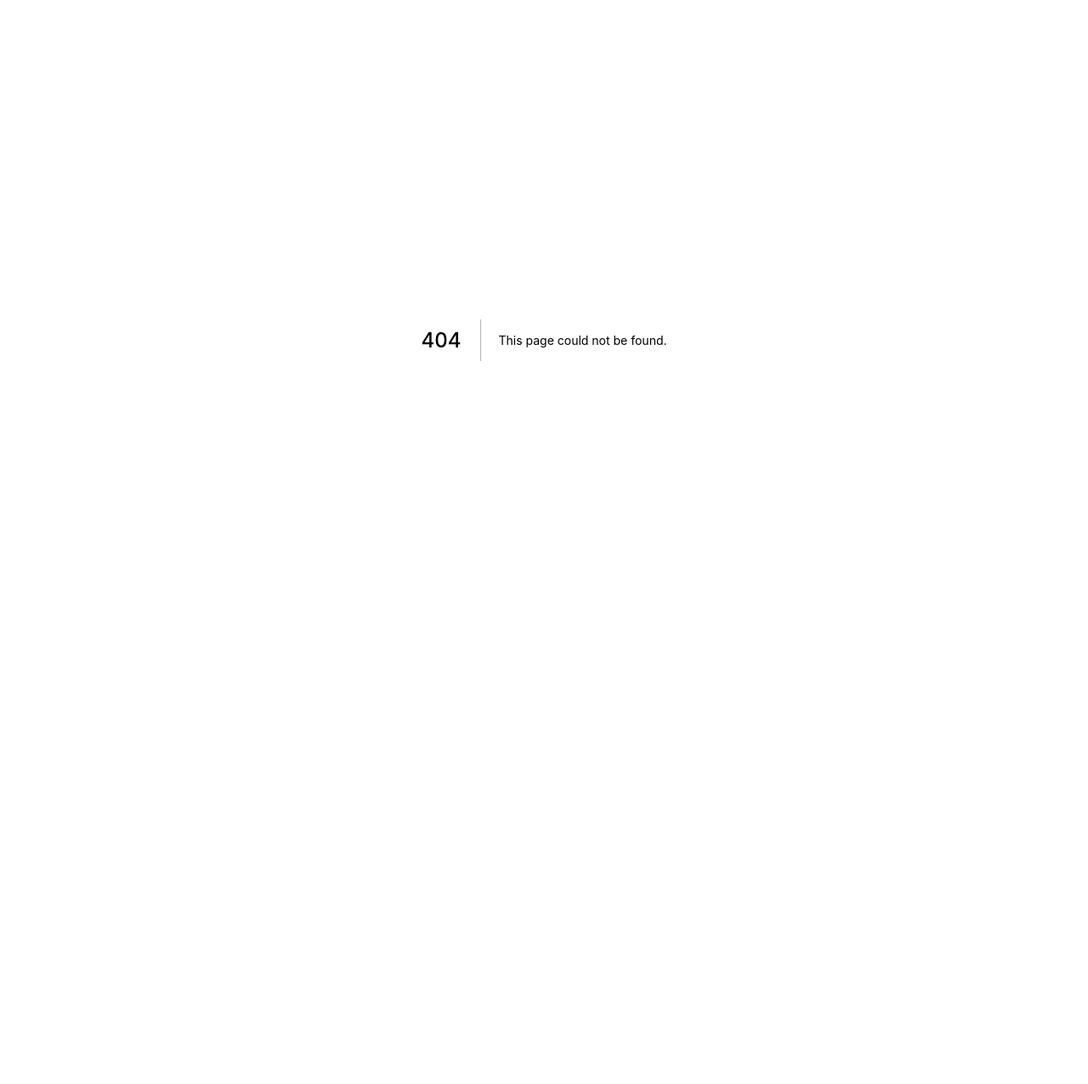
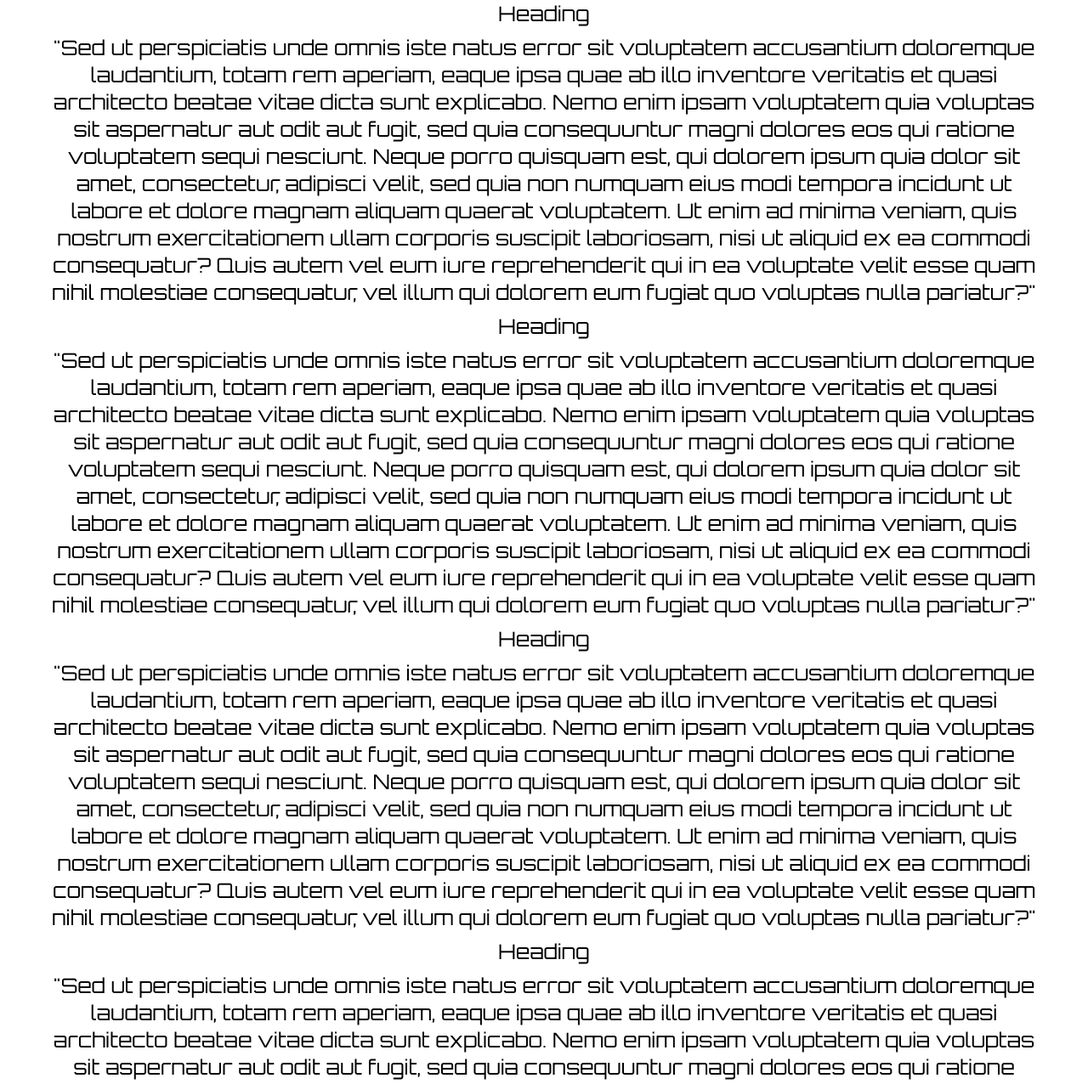
Before and after one commit to prgf87/touchsamadhi, a Next.js app: page /components/Gallery in a window 1280 px wide. Before the commit this address had no page. Shown: the top 1276 px of the page at 85% size. Before the commit the page ends 800 px from the top, so only its background shows below. Built offline with nearby package versions, Linux system fonts and the light colour scheme.

Commit message:
small changes

```diff
--- a/pages/_app.js
+++ b/pages/_app.js
@@ -1,7 +1,14 @@
 import '../styles/globals.css';
+// import Footer from './components/Footer';
 
 function MyApp({ Component, pageProps }) {
-  return <Component {...pageProps} />;
+  return (
+    <div>
+      {/* <Navbar /> */}
+      <Component {...pageProps} />
+      {/* <Footer /> */}
+    </div>
+  );
 }
 
 export default MyApp;
--- /dev/null
+++ b/pages/_document.js
@@ -0,0 +1,20 @@
+import { Html, Head, Main, NextScript } from 'next/document';
+
+export default function Document() {
+  return (
+    <Html>
+      <Head>
+        <link rel="preconnect" href="https://fonts.googleapis.com" />
+        <link rel="preconnect" href="https://fonts.gstatic.com" crossorigin />
+        <link
+          href="https://fonts.googleapis.com/css2?family=Orbitron&display=swap"
+          rel="stylesheet"
+        />
+      </Head>
+      <body>
+        <Main />
+        <NextScript />
+      </body>
+    </Html>
+  );
+}
--- a/pages/components/Background.jsx
+++ /dev/null
@@ -1,14 +0,0 @@
-import React from 'react';
-import Image from 'next-image';
-
-const Background = () => {
-  return (
-    <div className="w-full h-screen mb-2 bg-cover bg-center">
-      <Image />
-      {/* <h1>Background</h1>
-      <p>Hello World!</p> */}
-    </div>
-  );
-};
-
-export default Background;
--- /dev/null
+++ b/pages/components/Footer.jsx
@@ -0,0 +1,11 @@
+import React from 'react';
+
+const Footer = () => {
+  return (
+    <div className="h-[5rem] bg-black w-full">
+      <h1 className="text-white text-2xl">T.O.U.C.H. Samadhi ©</h1>
+    </div>
+  );
+};
+
+export default Footer;
--- /dev/null
+++ b/pages/components/Gallery.jsx
@@ -0,0 +1,118 @@
+import React from 'react';
+
+const Gallery = () => {
+  return (
+    <div className="grid grid-cols-1 max-w-[1200px] text-center mx-auto text-2xl">
+      <div>
+        <h1>Heading</h1>
+        <p>
+          "Sed ut perspiciatis unde omnis iste natus error sit voluptatem
+          accusantium doloremque laudantium, totam rem aperiam, eaque ipsa quae
+          ab illo inventore veritatis et quasi architecto beatae vitae dicta
+          sunt explicabo. Nemo enim ipsam voluptatem quia voluptas sit
+          aspernatur aut odit aut fugit, sed quia consequuntur magni dolores eos
+          qui ratione voluptatem sequi nesciunt. Neque porro quisquam est, qui
+          dolorem ipsum quia dolor sit amet, consectetur, adipisci velit, sed
+          quia non numquam eius modi tempora incidunt ut labore et dolore magnam
+          aliquam quaerat voluptatem. Ut enim ad minima veniam, quis nostrum
+          exercitationem ullam corporis suscipit laboriosam, nisi ut aliquid ex
+          ea commodi consequatur? Quis autem vel eum iure reprehenderit qui in
+          ea voluptate velit esse quam nihil molestiae consequatur, vel illum
+          qui dolorem eum fugiat quo voluptas nulla pariatur?"{' '}
+        </p>
+      </div>
+      <div>
+        <h1>Heading</h1>
+        <p>
+          "Sed ut perspiciatis unde omnis iste natus error sit voluptatem
+          accusantium doloremque laudantium, totam rem aperiam, eaque ipsa quae
+          ab illo inventore veritatis et quasi architecto beatae vitae dicta
+          sunt explicabo. Nemo enim ipsam voluptatem quia voluptas sit
+          aspernatur aut odit aut fugit, sed quia consequuntur magni dolores eos
+          qui ratione voluptatem sequi nesciunt. Neque porro quisquam est, qui
+          dolorem ipsum quia dolor sit amet, consectetur, adipisci velit, sed
+          quia non numquam eius modi tempora incidunt ut labore et dolore magnam
+          aliquam quaerat voluptatem. Ut enim ad minima veniam, quis nostrum
+          exercitationem ullam corporis suscipit laboriosam, nisi ut aliquid ex
+          ea commodi consequatur? Quis autem vel eum iure reprehenderit qui in
+          ea voluptate velit esse quam nihil molestiae consequatur, vel illum
+          qui dolorem eum fugiat quo voluptas nulla pariatur?"{' '}
+        </p>
+      </div>
+      <div>
+        <h1>Heading</h1>
+        <p>
+          "Sed ut perspiciatis unde omnis iste natus error sit voluptatem
+          accusantium doloremque laudantium, totam rem aperiam, eaque ipsa quae
+          ab illo inventore veritatis et quasi architecto beatae vitae dicta
+          sunt explicabo. Nemo enim ipsam voluptatem quia voluptas sit
+          aspernatur aut odit aut fugit, sed quia consequuntur magni dolores eos
+          qui ratione voluptatem sequi nesciunt. Neque porro quisquam est, qui
+          dolorem ipsum quia dolor sit amet, consectetur, adipisci velit, sed
+          quia non numquam eius modi tempora incidunt ut labore et dolore magnam
+          aliquam quaerat voluptatem. Ut enim ad minima veniam, quis nostrum
+          exercitationem ullam corporis suscipit laboriosam, nisi ut aliquid ex
+          ea commodi consequatur? Quis autem vel eum iure reprehenderit qui in
+          ea voluptate velit esse quam nihil molestiae consequatur, vel illum
+          qui dolorem eum fugiat quo voluptas nulla pariatur?"{' '}
+        </p>
+      </div>
+      <div>
+        <h1>Heading</h1>
+        <p>
+          "Sed ut perspiciatis unde omnis iste natus error sit voluptatem
+          accusantium doloremque laudantium, totam rem aperiam, eaque ipsa quae
+          ab illo inventore veritatis et quasi architecto beatae vitae dicta
+          sunt explicabo. Nemo enim ipsam voluptatem quia voluptas sit
+          aspernatur aut odit aut fugit, sed quia consequuntur magni dolores eos
+          qui ratione voluptatem sequi nesciunt. Neque porro quisquam est, qui
+          dolorem ipsum quia dolor sit amet, consectetur, adipisci velit, sed
+          quia non numquam eius modi tempora incidunt ut labore et dolore magnam
+          aliquam quaerat voluptatem. Ut enim ad minima veniam, quis nostrum
+          exercitationem ullam corporis suscipit laboriosam, nisi ut aliquid ex
+          ea commodi consequatur? Quis autem vel eum iure reprehenderit qui in
+          ea voluptate velit esse quam nihil molestiae consequatur, vel illum
+          qui dolorem eum fugiat quo voluptas nulla pariatur?"{' '}
+        </p>
+      </div>
+      <div>
+        <h1>Heading</h1>
+        <p>
+          "Sed ut perspiciatis unde omnis iste natus error sit voluptatem
+          accusantium doloremque laudantium, totam rem aperiam, eaque ipsa quae
+          ab illo inventore veritatis et quasi architecto beatae vitae dicta
+          sunt explicabo. Nemo enim ipsam voluptatem quia voluptas sit
+          aspernatur aut odit aut fugit, sed quia consequuntur magni dolores eos
+          qui ratione voluptatem sequi nesciunt. Neque porro quisquam est, qui
+          dolorem ipsum quia dolor sit amet, consectetur, adipisci velit, sed
+          quia non numquam eius modi tempora incidunt ut labore et dolore magnam
+          aliquam quaerat voluptatem. Ut enim ad minima veniam, quis nostrum
+          exercitationem ullam corporis suscipit laboriosam, nisi ut aliquid ex
+          ea commodi consequatur? Quis autem vel eum iure reprehenderit qui in
+          ea voluptate velit esse quam nihil molestiae consequatur, vel illum
+          qui dolorem eum fugiat quo voluptas nulla pariatur?"{' '}
+        </p>
+      </div>
+      <div>
+        <h1>Heading</h1>
+        <p>
+          "Sed ut perspiciatis unde omnis iste natus error sit voluptatem
+          accusantium doloremque laudantium, totam rem aperiam, eaque ipsa quae
+          ab illo inventore veritatis et quasi architecto beatae vitae dicta
+          sunt explicabo. Nemo enim ipsam voluptatem quia voluptas sit
+          aspernatur aut odit aut fugit, sed quia consequuntur magni dolores eos
+          qui ratione voluptatem sequi nesciunt. Neque porro quisquam est, qui
+          dolorem ipsum quia dolor sit amet, consectetur, adipisci velit, sed
+          quia non numquam eius modi tempora incidunt ut labore et dolore magnam
+          aliquam quaerat voluptatem. Ut enim ad minima veniam, quis nostrum
+          exercitationem ullam corporis suscipit laboriosam, nisi ut aliquid ex
+          ea commodi consequatur? Quis autem vel eum iure reprehenderit qui in
+          ea voluptate velit esse quam nihil molestiae consequatur, vel illum
+          qui dolorem eum fugiat quo voluptas nulla pariatur?"{' '}
+        </p>
+      </div>
+    </div>
+  );
+};
+
+export default Gallery;
--- /dev/null
+++ b/pages/components/Hero.jsx
@@ -0,0 +1,24 @@
+import React from 'react';
+// import Image from 'next-image';
+
+const Hero = () => {
+  return (
+    <div className="flex justify-center items-top text-center h-screen mb-4 bg-cover bg-center custom-img">
+      <div className="absolute top-0 left-0 bottom-0 right-0 bg-black/40 z-[2]" />
+      <div className="p-5 text-white z-[2]">
+        <h1 className="text-xl font-extrabold  lg:text-7xl ">
+          T.O.U.C.H. SAMADHI
+        </h1>
+        <p className="text-sm lg:text-xl">
+          Awaken To The Trance Dance Experience
+        </p>
+        <button className="px-8 py-2 border text-white z-[2] mt-[40rem]">
+          Equinox
+        </button>
+      </div>
+      <div></div>
+    </div>
+  );
+};
+
+export default Hero;
--- a/pages/index.js
+++ b/pages/index.jsx
@@ -1,5 +1,7 @@
 import Head from 'next/head';
-import Background from './components/Background.jsx';
+import Footer from './components/Footer.jsx';
+import Gallery from './components/Gallery.jsx';
+import Hero from './components/Hero.jsx';
 
 export default function Home() {
   return (
@@ -12,8 +14,9 @@ export default function Home() {
         />
         <link rel="icon" href="/favicon.icon" />
       </Head>
-
-      <Background />
+      <Hero />
+      <Gallery />
+      <Footer />
     </div>
   );
 }
--- a/styles/globals.css
+++ b/styles/globals.css
@@ -4,8 +4,8 @@
 
 html,
 body {
-  font-family: -apple-system, BlinkMacSystemFont, Segoe UI, Roboto, Oxygen,
-    Ubuntu, Cantarell, Fira Sans, Droid Sans, Helvetica Neue, sans-serif;
+  font-family: 'Orbitron', sans-serif;
+  scroll-behavior: smooth;
 }
 
 * {
@@ -13,3 +13,11 @@ body {
   margin: 0;
   box-sizing: border-box;
 }
+
+.custom-img {
+  background-image: url('../public/images/ts1.jpg');
+}
+
+p {
+  @apply p-2;
+}
```
